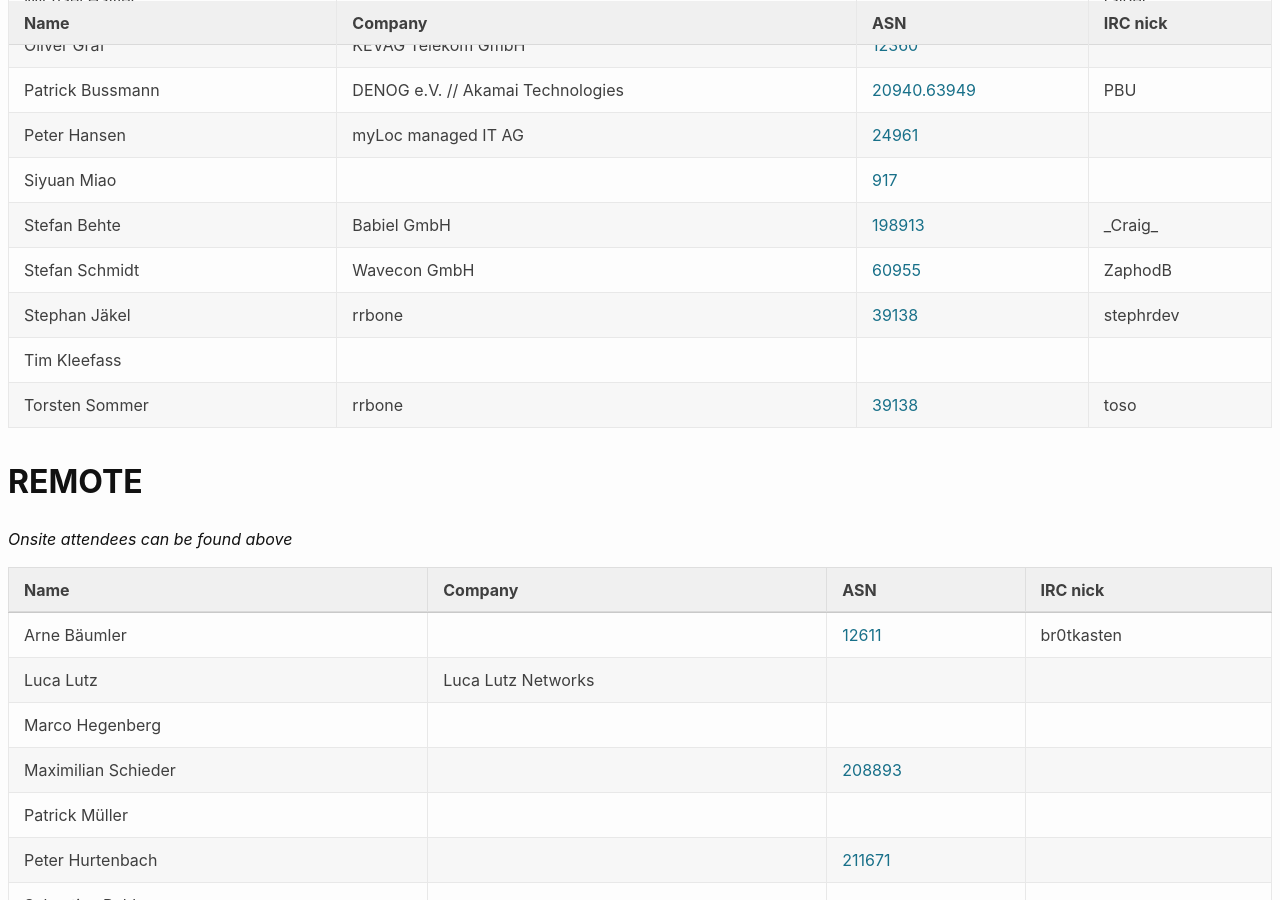
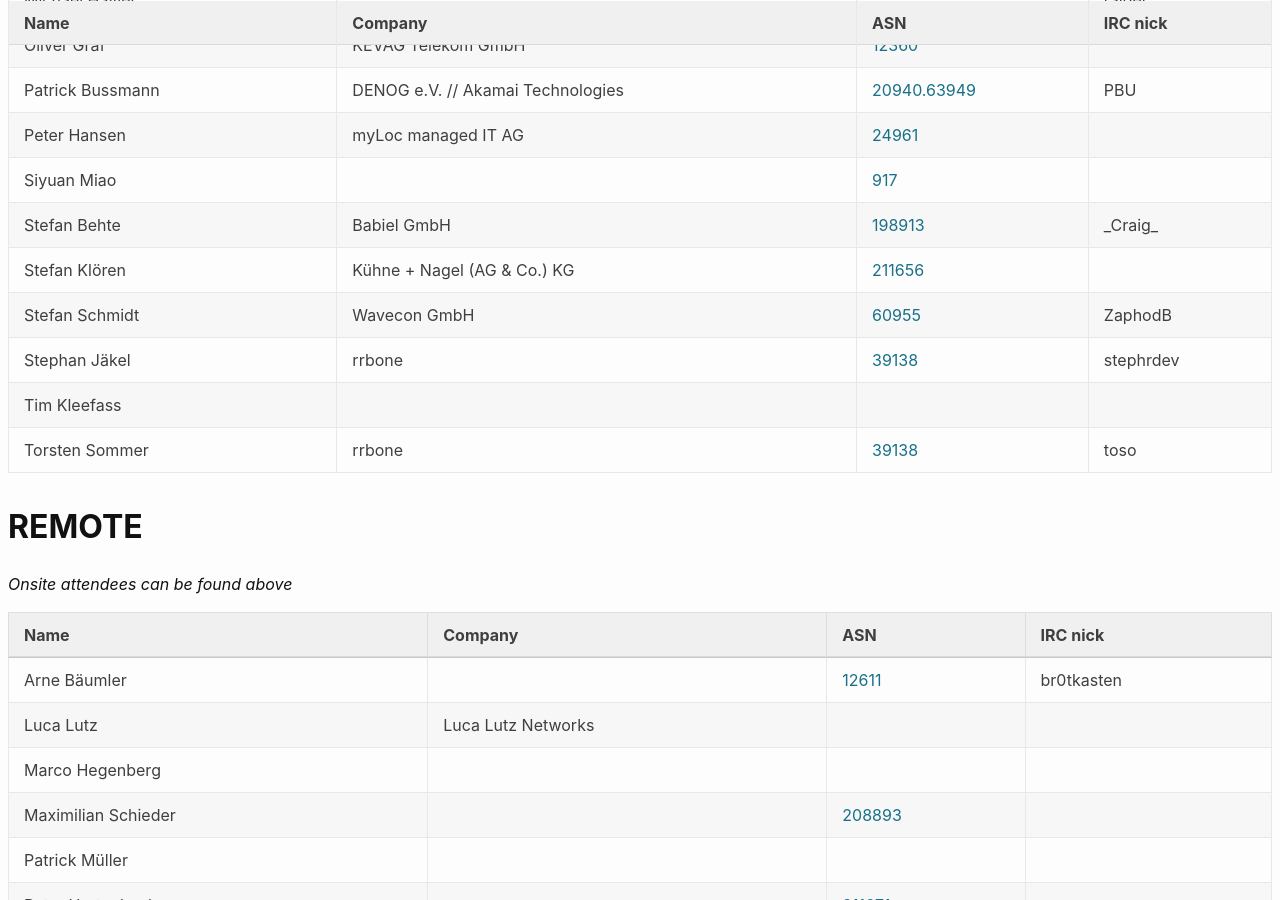
Before and after one commit to denog/pretix-attendeelist, a Jekyll site: the page built from denog15/index.md, in a window 1280 px wide and 900 px high, scrolled down 649 px. Built offline with Jekyll 4.4.1, drawn with Linux system fonts in a browser that asks for light colours.

Commit message:
Latest data: Tue Jul 11 06:31:42 UTC 2023

```diff
--- a/_data/attendees_denog15_onsite.json
+++ b/_data/attendees_denog15_onsite.json
@@ -96,6 +96,12 @@
     "asn": "198913"
   },
   {
+    "name": "Stefan Klören",
+    "company": "Kühne + Nagel (AG & Co.) KG",
+    "irc": null,
+    "asn": "211656"
+  },
+  {
     "name": "Stefan Schmidt",
     "company": "Wavecon GmbH",
     "irc": "ZaphodB",
```
